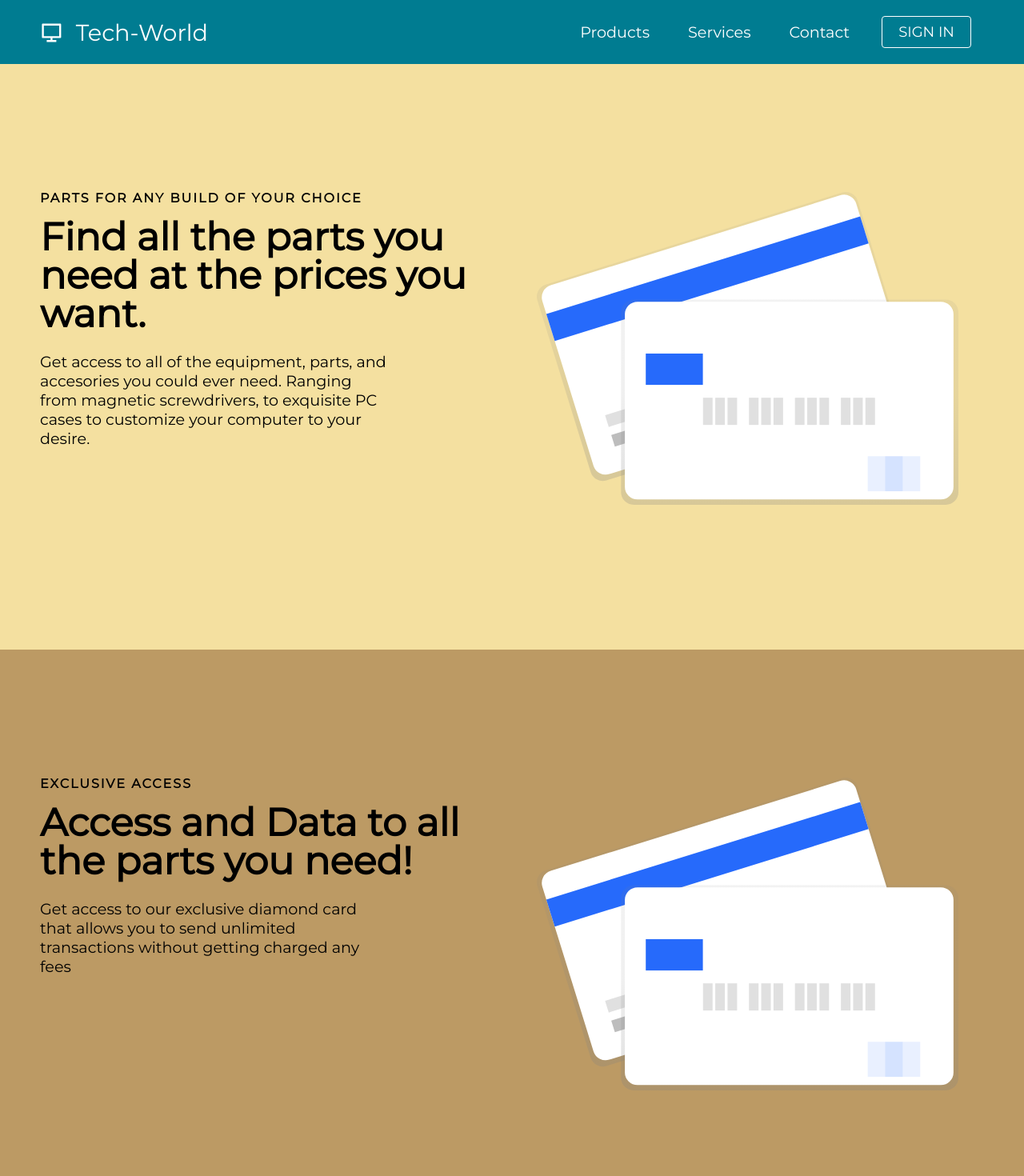
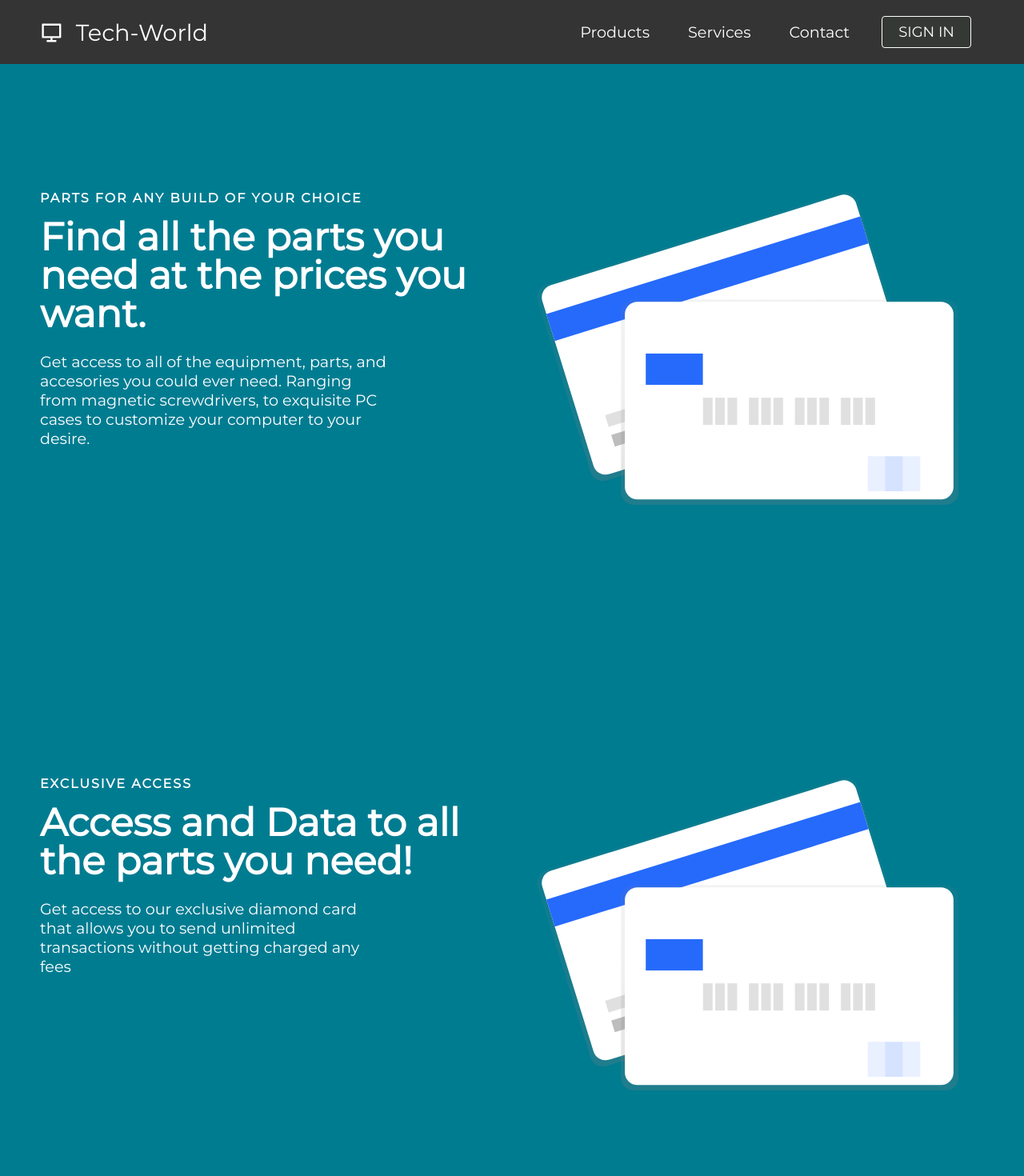
Before and after one commit to PunitorX/tech-commerce, a React (Create React App) app: page / in a window 1280 px wide. Shown: the top 1470 px of the page at 80% size. Built offline with nearby package versions, Linux system fonts and the light colour scheme.

Commit message:
'Testing out background styles'

```diff
--- a/src/components/Button.css
+++ b/src/components/Button.css
@@ -12,7 +12,7 @@
 }
 
 .btn--primary {
-    background-color:  #007c91;
+    background-color:  #353935;
     color: #fff;
     border: 1px solid var(--primary);
 }
--- a/src/components/Footer.css
+++ b/src/components/Footer.css
@@ -1,4 +1,4 @@
 .footer {
-    background: #007c91;
+    background: #343434;
     padding: 100px 60px;
 }
--- a/src/components/HeroSection.css
+++ b/src/components/HeroSection.css
@@ -1,14 +1,14 @@
 .home-section {
-    color: #000000;
+    color: #fff;
     padding: 160px 0;;
 }
 
 .milkBg {
-    background-color: #f4e0a0;
+    background-color: #007c91;
 }
 
 .creamBg {
-    background-color: #bc9a64;
+    background-color: #007c91;
 }
 
 .home__hero-row {
--- a/src/components/Navbar.css
+++ b/src/components/Navbar.css
@@ -1,5 +1,5 @@
 .navbar {
-    background: #007c91;
+    background: #343434;
     height: 80px;
     display: flex;
     justify-content: center;
```
